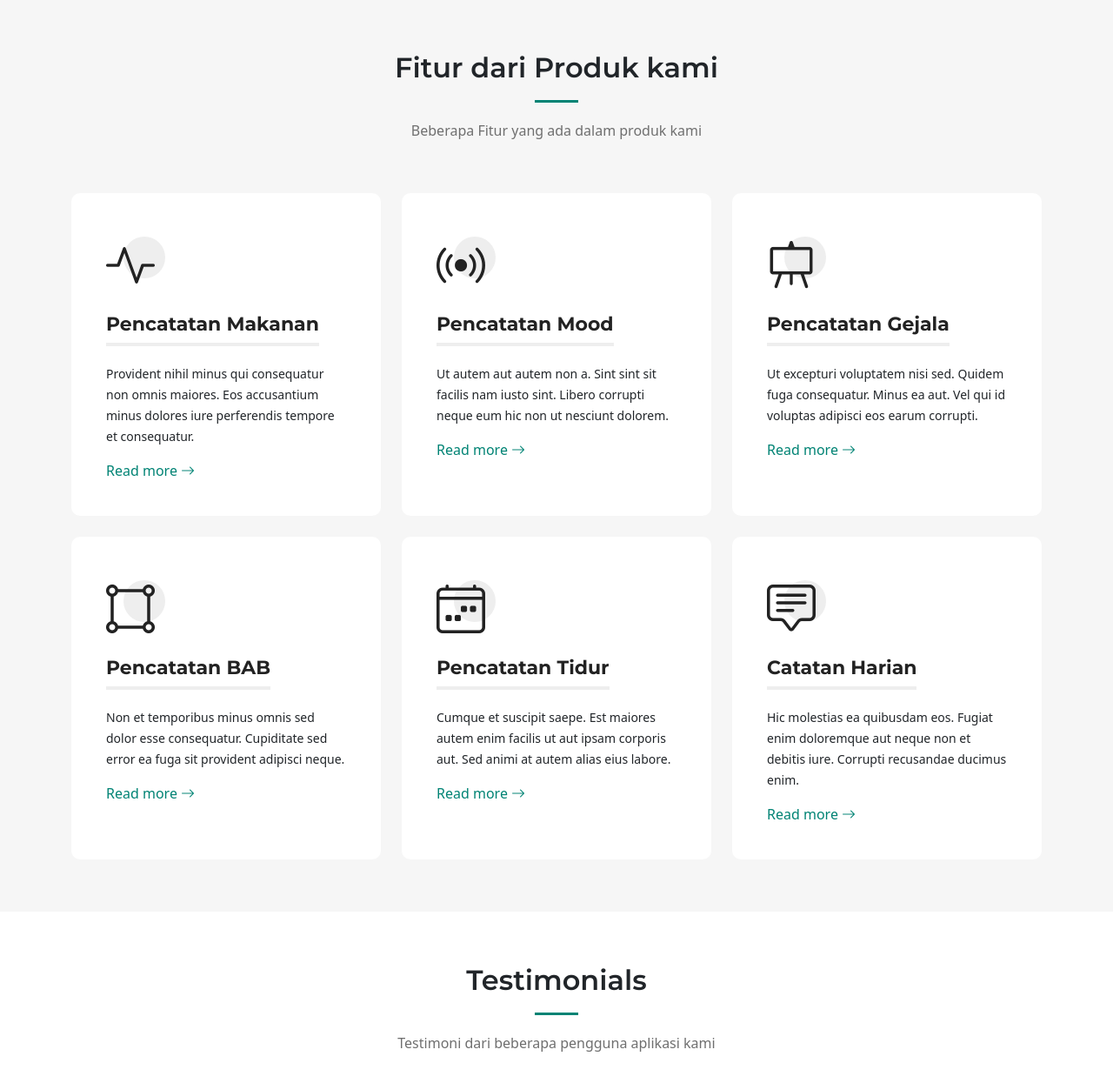
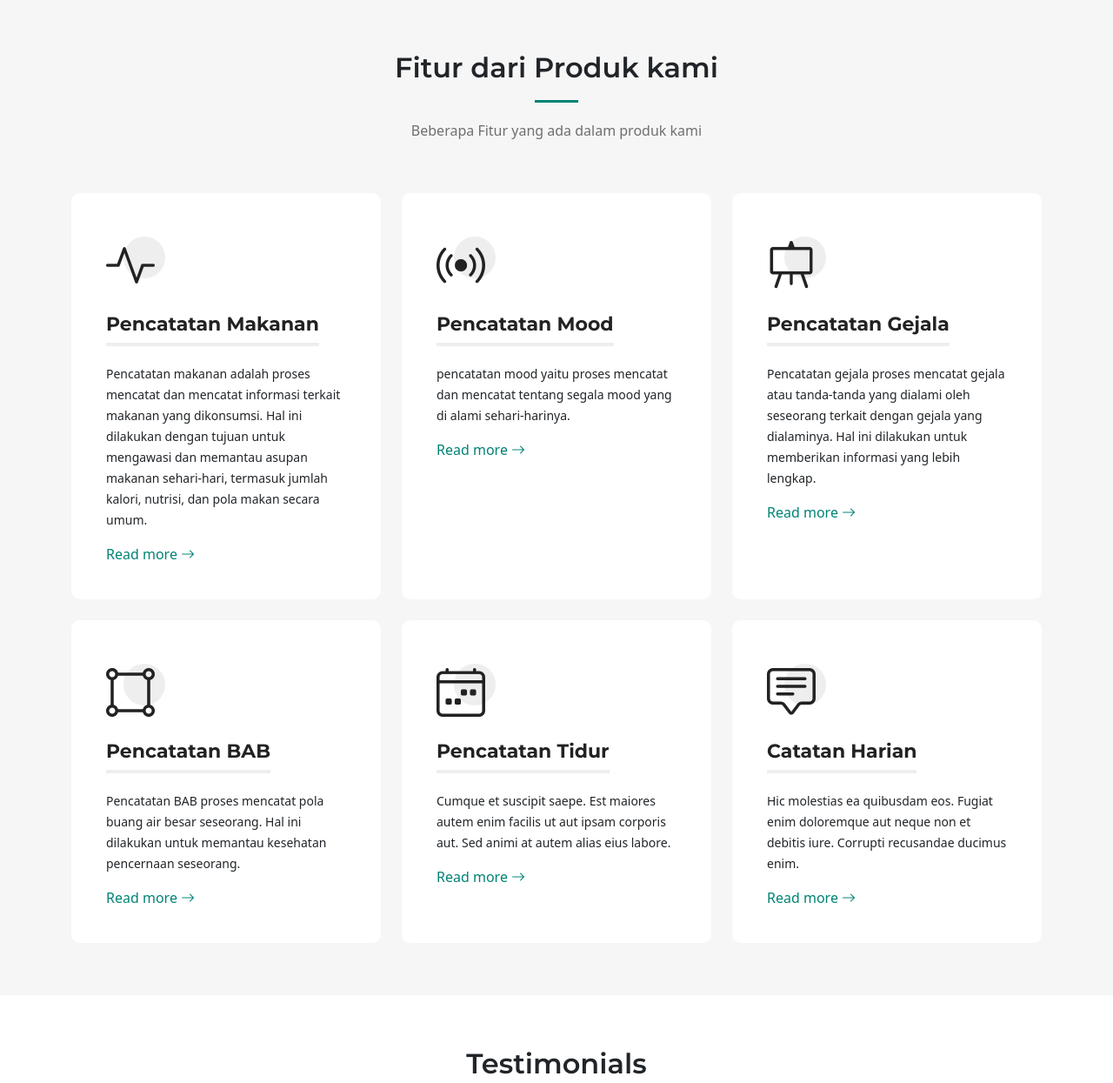
Before and after one commit to deknusa/sifoodjournal, a CodeIgniter app: page /sifoodjournal/ in a window 1280 px wide. Shown: the part 1738-2983 px from the top of the page at 87% size. Run offline with CodeIgniter, Linux system fonts and the light colour scheme.

Commit message:
mengganti dasboard di mencatatan makanan dll

```diff
--- a/application/views/landing-content.php
+++ b/application/views/landing-content.php
@@ -148,7 +148,8 @@
                 <i class="bi bi-activity"></i>
               </div>
               <h3>Pencatatan Makanan</h3>
-              <p>Provident nihil minus qui consequatur non omnis maiores. Eos accusantium minus dolores iure perferendis tempore et consequatur.</p>
+              <p>Pencatatan makanan adalah proses mencatat dan mencatat informasi terkait makanan yang dikonsumsi.
+                Hal ini dilakukan dengan tujuan untuk mengawasi dan memantau asupan makanan sehari-hari, termasuk jumlah kalori, nutrisi, dan pola makan secara umum.</p>
               <a href="#" class="readmore stretched-link">Read more <i class="bi bi-arrow-right"></i></a>
             </div>
           </div><!-- End Service Item -->
@@ -159,7 +160,7 @@
                 <i class="bi bi-broadcast"></i>
               </div>
               <h3>Pencatatan Mood</h3>
-              <p>Ut autem aut autem non a. Sint sint sit facilis nam iusto sint. Libero corrupti neque eum hic non ut nesciunt dolorem.</p>
+              <p>pencatatan mood yaitu proses mencatat dan mencatat tentang segala mood yang di alami sehari-harinya.</p>
               <a href="#" class="readmore stretched-link">Read more <i class="bi bi-arrow-right"></i></a>
             </div>
           </div><!-- End Service Item -->
@@ -170,7 +171,8 @@
                 <i class="bi bi-easel"></i>
               </div>
               <h3>Pencatatan Gejala</h3>
-              <p>Ut excepturi voluptatem nisi sed. Quidem fuga consequatur. Minus ea aut. Vel qui id voluptas adipisci eos earum corrupti.</p>
+              <p>Pencatatan gejala proses mencatat  gejala atau tanda-tanda yang dialami oleh seseorang terkait dengan gejala yang dialaminya.
+                Hal ini dilakukan untuk memberikan informasi yang lebih lengkap.</p>
               <a href="#" class="readmore stretched-link">Read more <i class="bi bi-arrow-right"></i></a>
             </div>
           </div><!-- End Service Item -->
@@ -181,7 +183,7 @@
                 <i class="bi bi-bounding-box-circles"></i>
               </div>
               <h3>Pencatatan BAB</h3>
-              <p>Non et temporibus minus omnis sed dolor esse consequatur. Cupiditate sed error ea fuga sit provident adipisci neque.</p>
+              <p>Pencatatan BAB proses mencatat pola buang air besar seseorang. Hal ini dilakukan untuk memantau kesehatan pencernaan seseorang.</p>
               <a href="#" class="readmore stretched-link">Read more <i class="bi bi-arrow-right"></i></a>
             </div>
           </div><!-- End Service Item -->
```
